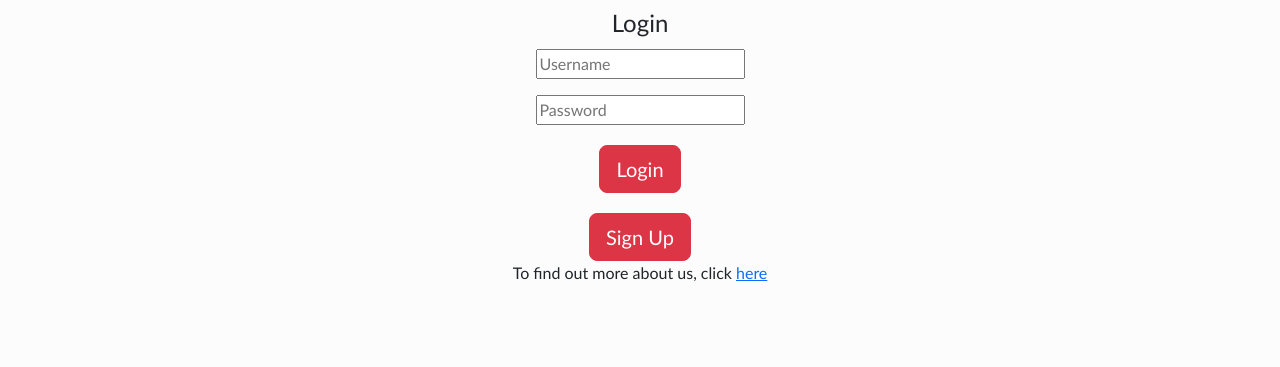
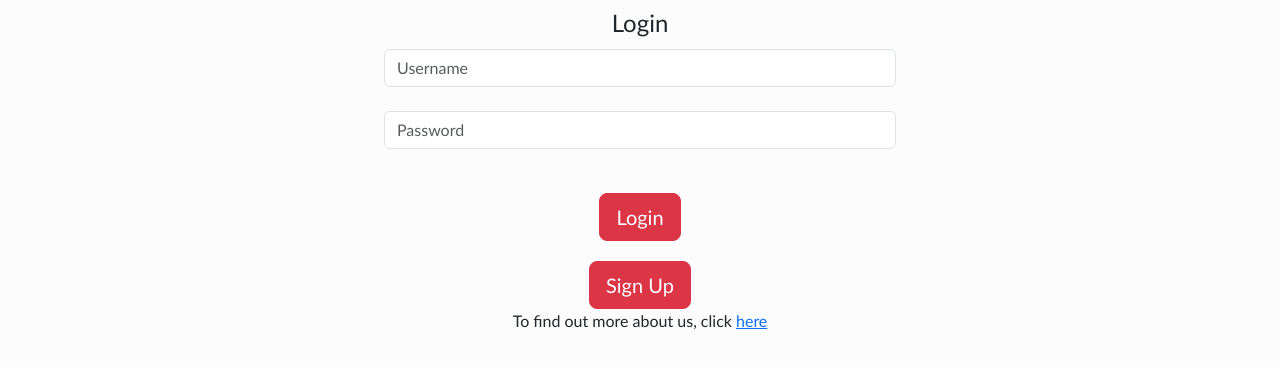
Before and after one commit to Aquabolt428/INFX490Group5CurrencyConverter, a website built with Parcel: page login_page.html in a window 1280 px wide. Shown: the part 357-724 px from the top of the page. Built offline with nearby package versions, Linux system fonts and the light colour scheme.

Commit message:
Few formatting updates

```diff
--- a/login_page.html
+++ b/login_page.html
@@ -63,11 +63,11 @@
         <legend>Login</legend>
         <div class="sep">
             <label for="login-username"></label>
-            <input type="text" id="login-username" placeholder="Username">
+            <input type="text" id="login-username" placeholder="Username" class="form-control mb-4">
         </div>
         <div class="sep">
             <label for="login-password"></label>
-            <input type="password" id="login-password" placeholder="Password">
+            <input type="password" id="login-password" placeholder="Password" class="form-control mb-4">
         </div>
         <div >
         <button class="btn btn-danger btn-lg" onclick="menuBut(); return false;">
```
Also changed, not shown: create_login.html (+1 -1 lines), index.html (+3 -3 lines).
